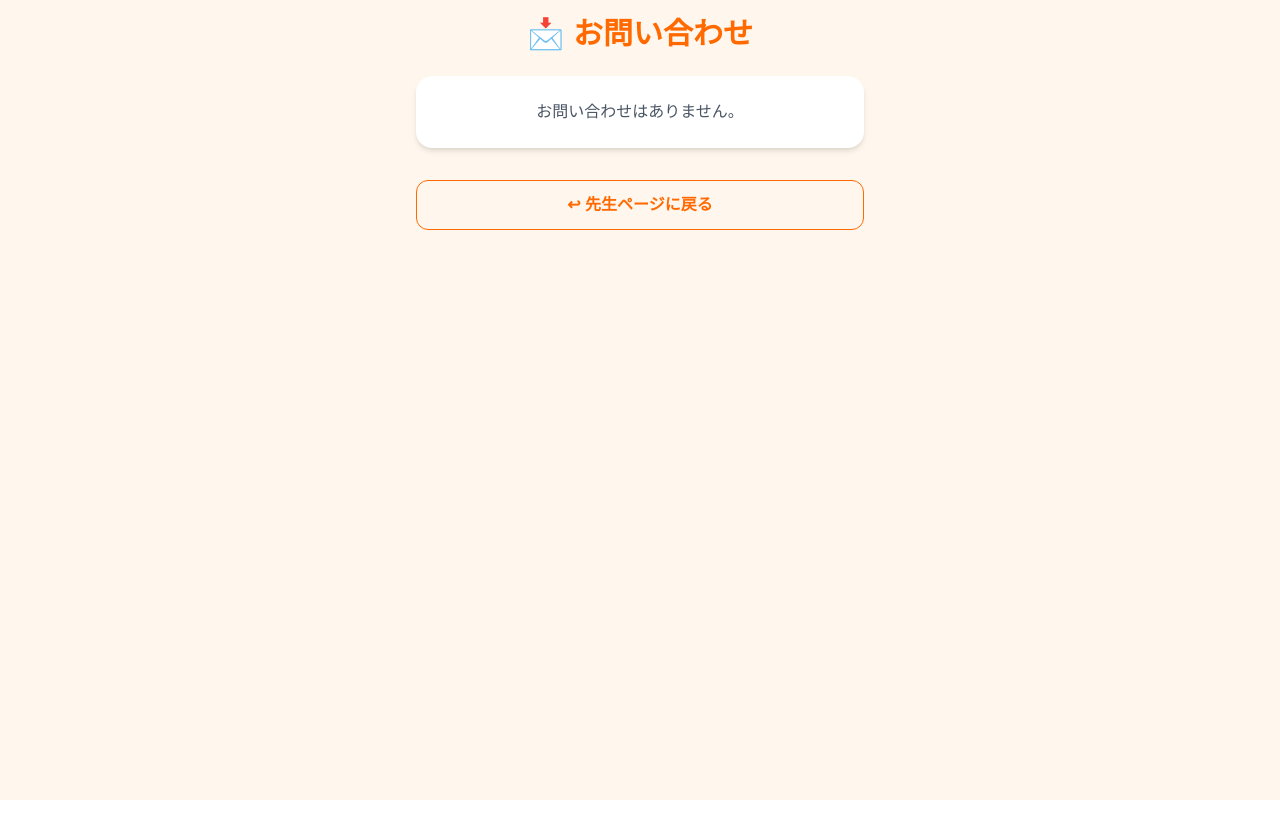
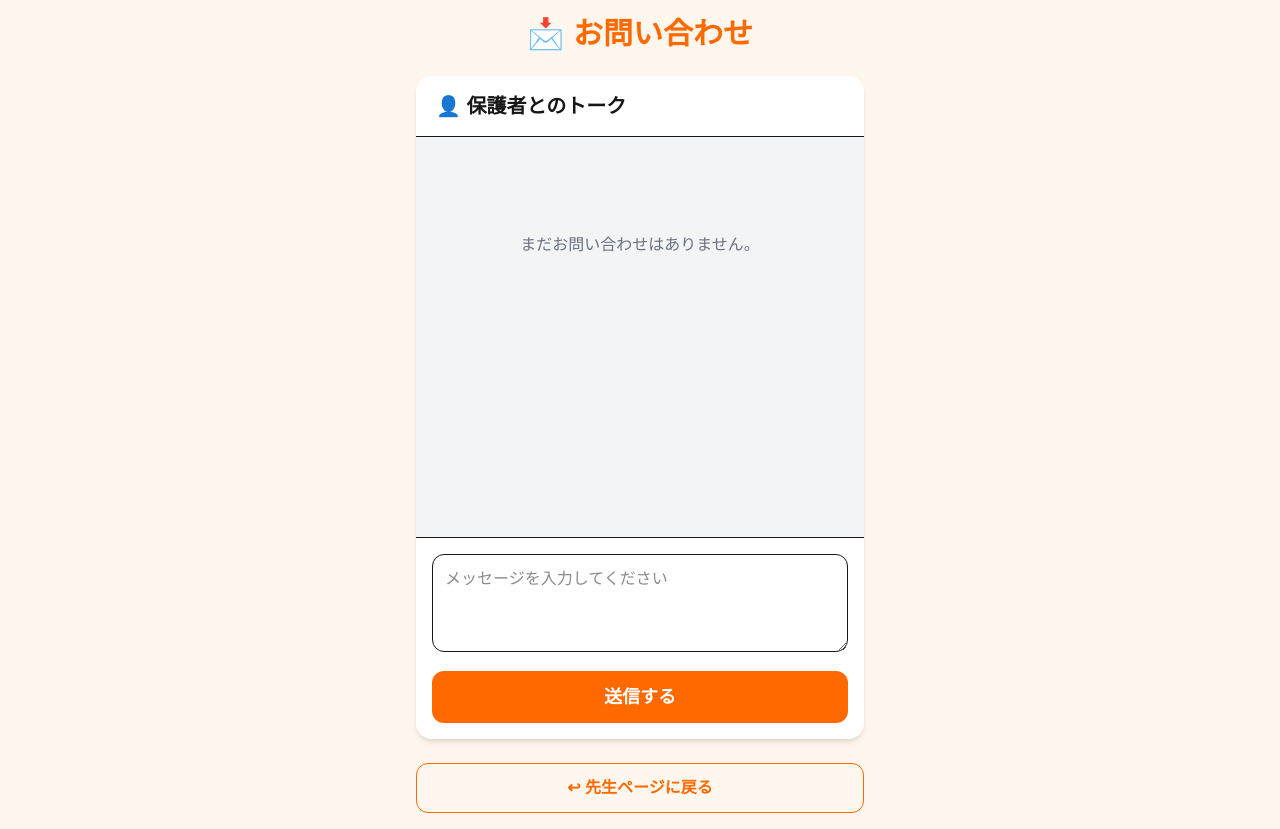
Before and after one commit to Nanoka0717/raise_soroban, a Next.js app: page /teacher/contact in a window 1280 px wide. Before the commit the page ends 800 px from the top, so only its background shows below. Built offline with nearby package versions, Linux system fonts and the light colour scheme.

Commit message:
make teacher contact LINE style

```diff
--- a/src/app/teacher/contact/page.tsx
+++ b/src/app/teacher/contact/page.tsx
@@ -13,65 +13,96 @@ type Contact = {
 
 export default function TeacherContactPage() {
   const [contacts, setContacts] = useState<Contact[]>([]);
-  const [replyText, setReplyText] = useState<{
-    [key: number]: string;
-  }>({});
+  const [replyText, setReplyText] = useState("");
 
-  useEffect(() => {
-    loadContacts();
-  }, []);
-
+  // お問い合わせを読み込む
   const loadContacts = () => {
     const savedContacts: Contact[] = JSON.parse(
       localStorage.getItem("contacts") || "[]"
     );
 
     setContacts(savedContacts);
+  };
+
+  useEffect(() => {
+    loadContacts();
 
     // 先生がお問い合わせ画面を開いたので既読にする
+    const savedContacts: Contact[] = JSON.parse(
+      localStorage.getItem("contacts") || "[]"
+    );
+
     const readIds = savedContacts.map(
-      (contact) => contact.id
+      (contact: Contact) => contact.id
     );
 
     localStorage.setItem(
       "teacherReadContactIds",
       JSON.stringify(readIds)
     );
-  };
+  }, []);
 
-  const sendReply = (id: number) => {
-    const text = replyText[id];
-
-    if (!text || !text.trim()) {
+  // 返信する
+  const sendReply = () => {
+    if (!replyText.trim()) {
       alert("返信内容を入力してください。");
       return;
     }
 
-    const updatedContacts = contacts.map((contact) =>
-      contact.id === id
+    if (contacts.length === 0) {
+      alert("お問い合わせがありません。");
+      return;
+    }
+
+    /*
+     * まだ返信していない一番新しいお問い合わせを探す
+     */
+    const unansweredContacts = contacts.filter(
+      (contact) =>
+        !contact.reply ||
+        contact.reply.trim() === ""
+    );
+
+    if (unansweredContacts.length === 0) {
+      alert(
+        "返信できる新しいお問い合わせがありません。"
+      );
+      return;
+    }
+
+    const targetContact =
+      unansweredContacts[unansweredContacts.length - 1];
+
+    const updatedContacts = contacts.map(
+      (contact) =>
+        contact.id === targetContact.id
           ? {
               ...contact,
-            reply: text,
+              reply: replyText.trim(),
             }
           : contact
     );
 
+    // 画面を更新
     setContacts(updatedContacts);
 
+    // localStorageに保存
     localStorage.setItem(
       "contacts",
       JSON.stringify(updatedContacts)
     );
 
-    // 保護者側に「新着」を付ける
+    /*
+     * 保護者側に「新着」を表示する
+     */
     const unreadIds: number[] = JSON.parse(
       localStorage.getItem(
         "parentUnreadContactIds"
       ) || "[]"
     );
 
-    if (!unreadIds.includes(id)) {
-      unreadIds.push(id);
+    if (!unreadIds.includes(targetContact.id)) {
+      unreadIds.push(targetContact.id);
     }
 
     localStorage.setItem(
@@ -79,70 +110,56 @@ export default function TeacherContactPage() {
       JSON.stringify(unreadIds)
     );
 
-    setReplyText({
-      ...replyText,
-      [id]: "",
-    });
+    // 入力欄を空にする
+    setReplyText("");
 
     alert("返信しました！");
   };
-
-  // 同じ名前の問い合わせをまとめる
-  const groupedContacts = contacts.reduce(
-    (groups: { [key: string]: Contact[] }, contact) => {
-      if (!groups[contact.name]) {
-        groups[contact.name] = [];
-      }
-
-      groups[contact.name].push(contact);
-
-      return groups;
-    },
-    {}
-  );
 
   return (
     <main className="min-h-screen bg-orange-50 p-4">
 
       <div className="mx-auto max-w-md">
 
+        {/* タイトル */}
         <h1 className="mb-6 text-center text-3xl font-bold text-orange-500">
           📩 お問い合わせ
         </h1>
 
-        {Object.keys(groupedContacts).length === 0 ? (
+        {/* トーク画面 */}
+        <div className="overflow-hidden rounded-2xl bg-white shadow-md">
 
-          <div className="rounded-2xl bg-white p-6 text-center shadow-md">
-            <p className="text-gray-600">
-              お問い合わせはありません。
+          {/* ヘッダー */}
+          <div className="border-b bg-white px-5 py-4">
+
+            <h2 className="text-xl font-bold">
+              👤 保護者とのトーク
+            </h2>
+
+            {contacts.length > 0 && (
+              <p className="mt-1 text-sm text-gray-500">
+                {contacts[0].name}さん
               </p>
+            )}
+
+          </div>
+
+          {/* メッセージ一覧 */}
+          <div className="min-h-[400px] space-y-5 bg-gray-100 p-4">
+
+            {contacts.length === 0 ? (
+
+              <div className="py-20 text-center">
+
+                <p className="text-gray-500">
+                  まだお問い合わせはありません。
+                </p>
+
               </div>
 
             ) : (
 
-          <div className="space-y-6">
-
-            {Object.entries(groupedContacts).map(
-              ([studentName, studentContacts]) => (
-
-                <div
-                  key={studentName}
-                  className="overflow-hidden rounded-2xl bg-white shadow-md"
-                >
-
-                  {/* トーク相手 */}
-                  <div className="border-b bg-white px-5 py-4">
-
-                    <h2 className="text-xl font-bold">
-                      👤 {studentName}さん
-                    </h2>
-
-                  </div>
-
-                  {/* トーク画面 */}
-                  <div className="space-y-4 bg-gray-100 p-4">
-
-                    {studentContacts.map((contact) => (
+              contacts.map((contact) => (
 
                 <div key={contact.id}>
 
@@ -161,9 +178,11 @@ export default function TeacherContactPage() {
                       </p>
 
                       <div className="rounded-2xl rounded-tl-sm bg-white px-4 py-3 shadow-sm">
-                              <p className="whitespace-pre-wrap">
+
+                        <p className="whitespace-pre-wrap break-words">
                           {contact.message}
                         </p>
+
                       </div>
 
                     </div>
@@ -171,7 +190,9 @@ export default function TeacherContactPage() {
                   </div>
 
                   {/* 先生の返信 */}
-                        {contact.reply && (
+                  {contact.reply &&
+                    contact.reply.trim() !== "" && (
+
                     <div className="mt-3 flex justify-end">
 
                       <div className="max-w-[80%]">
@@ -181,63 +202,53 @@ export default function TeacherContactPage() {
                         </p>
 
                         <div className="rounded-2xl rounded-tr-sm bg-orange-500 px-4 py-3 text-white shadow-sm">
-                                <p className="whitespace-pre-wrap">
+
+                          <p className="whitespace-pre-wrap break-words">
                             {contact.reply}
                           </p>
+
                         </div>
 
                       </div>
 
                     </div>
+
                   )}
 
-                        {/* 返信入力 */}
-                        <div className="mt-4">
+                </div>
+
+              ))
+
+            )}
+
+          </div>
+
+          {/* 返信入力欄 */}
+          <div className="border-t bg-white p-4">
 
             <textarea
-                            value={
-                              replyText[contact.id] || ""
+              value={replyText}
+              onChange={(e) =>
+                setReplyText(e.target.value)
               }
-                            onChange={(e) =>
-                              setReplyText({
-                                ...replyText,
-                                [contact.id]:
-                                  e.target.value,
-                              })
-                            }
-                            placeholder="返信内容を入力してください"
+              placeholder="メッセージを入力してください"
               rows={3}
-                            className="w-full rounded-xl border bg-white p-3"
+              className="w-full rounded-xl border p-3"
             />
 
             <button
-                            onClick={() =>
-                              sendReply(contact.id)
-                            }
-                            className="mt-2 w-full rounded-xl bg-orange-500 py-3 font-bold text-white"
+              onClick={sendReply}
+              className="mt-3 w-full rounded-xl bg-orange-500 py-3 text-lg font-bold text-white"
             >
-                            返信する
+              送信する
             </button>
 
           </div>
 
         </div>
 
-                    ))}
-
-                  </div>
-
-                </div>
-
-              )
-            )}
-
-          </div>
-
-        )}
-
         {/* 先生ページへ戻る */}
-        <div className="mt-8">
+        <div className="mt-6">
 
           <Link
             href="/teacher/home"
```
Lines whose indentation alone changed are shown as unchanged.
